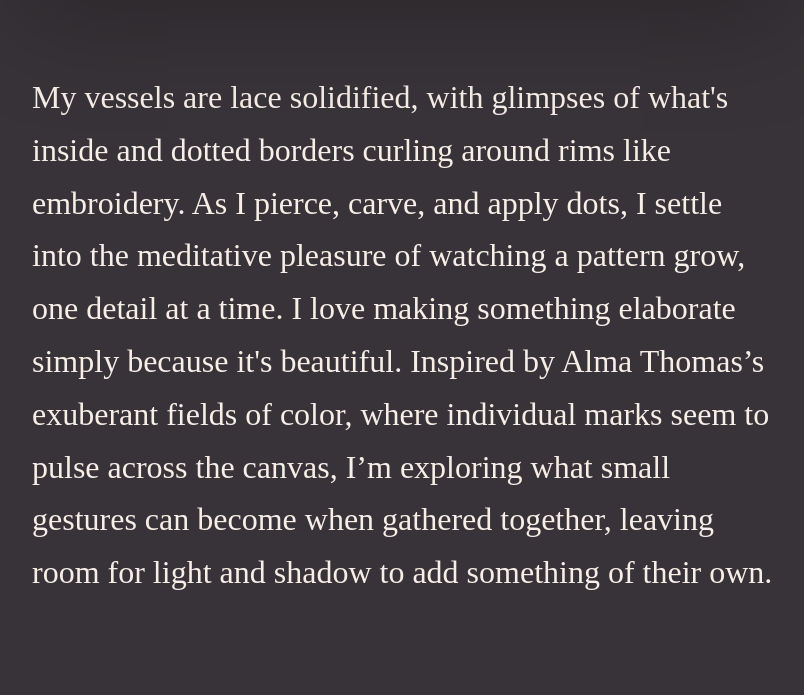
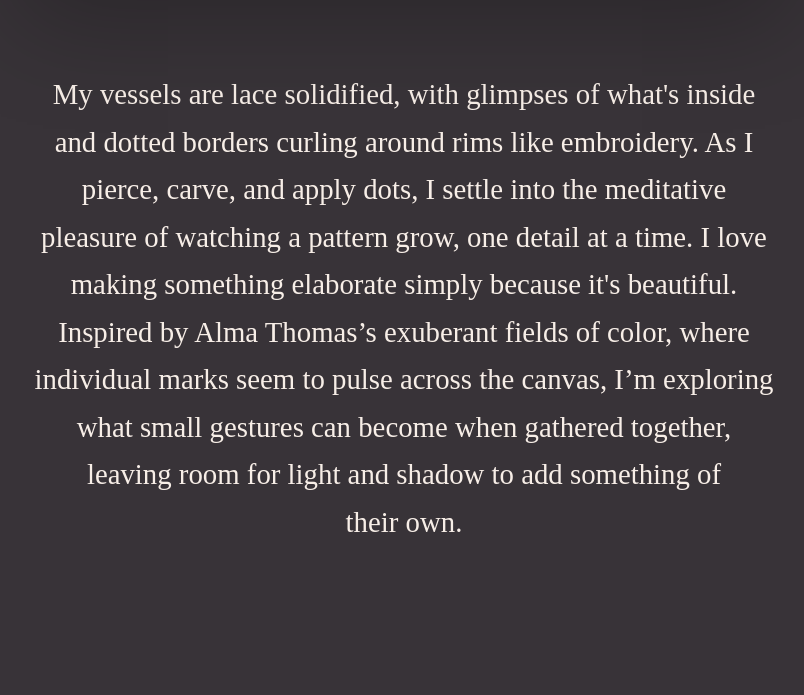
Before and after one commit to adelechase/adelechase.github.io, a Jekyll site: the page built from pottery/index.html, in a window 1280 px wide. Shown: the part 875-1570 px from the top of the page, without its empty margins (236-1040 px from the left). Built offline with Jekyll 4.4.1, drawn with Linux system fonts in a browser that asks for light colours; some web fonts are replaced; after the commit the page ends 1517 px from its top, so only the background shows below that.

Commit message:
Center artist statement text and slightly reduce font size

```diff
--- a/assets/css/pottery.css
+++ b/assets/css/pottery.css
@@ -86,10 +86,10 @@
   padding-inline: clamp(12px, 3vw, 28px);
   color: var(--cream);
   font-family: 'Italiana', 'Bodoni MT', Didot, serif;
-  font-size: clamp(1.5rem, 2.6vw, 2rem);
+  font-size: clamp(1.35rem, 2.35vw, 1.8rem);
   font-weight: 400;
   line-height: 1.65;
-  text-align: left;
+  text-align: center;
   text-wrap: pretty;
 }
 .art-artist-statement p { margin: 0; }
```
